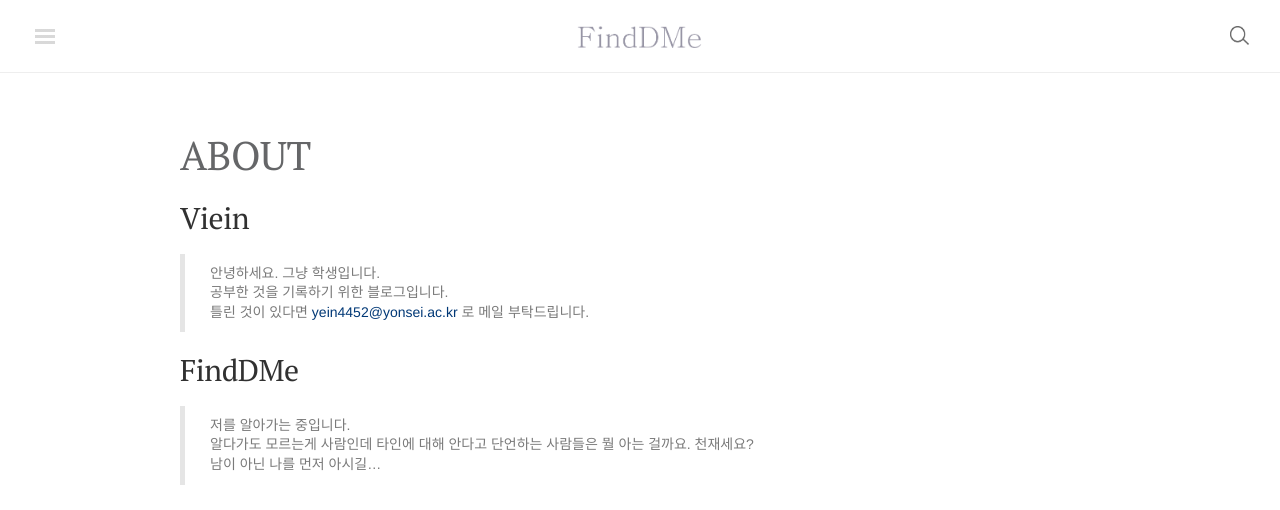
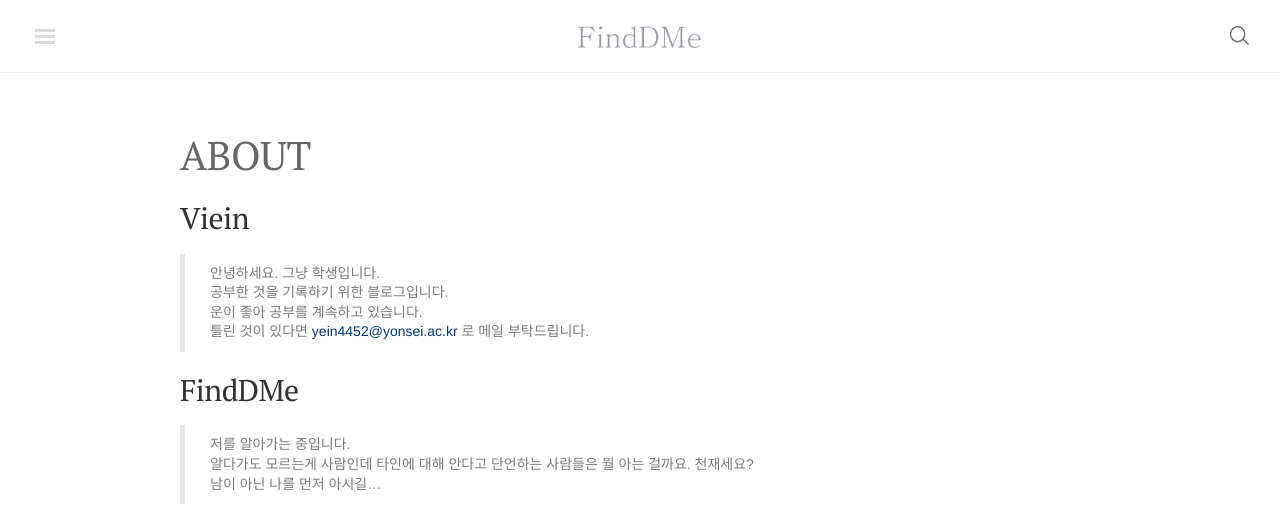
Before and after one commit to finddme/finddme.github.io, a Jekyll site: the page built from about.md, in a window 1280 px wide and 1390 px high. Shown: the top 510 px of the window. Built offline with Jekyll 4.4.1, drawn with Linux system fonts in a browser that asks for light colours; nearby versions of some CDN libraries; comment, search, counter and statistics services are not loaded.

Commit message:
Update about.md

```diff
--- a/about.md
+++ b/about.md
@@ -7,6 +7,7 @@ title: About
 
 > 안녕하세요. 그냥 학생입니다.
 공부한 것을 기록하기 위한 블로그입니다.
+운이 좋아 공부를 계속하고 있습니다.
 틀린 것이 있다면 <a href="mailto:info@example.com?subject=subject&cc=cc@example.com">yein4452@yonsei.ac.kr </a>로 메일 부탁드립니다.
 
 
```
